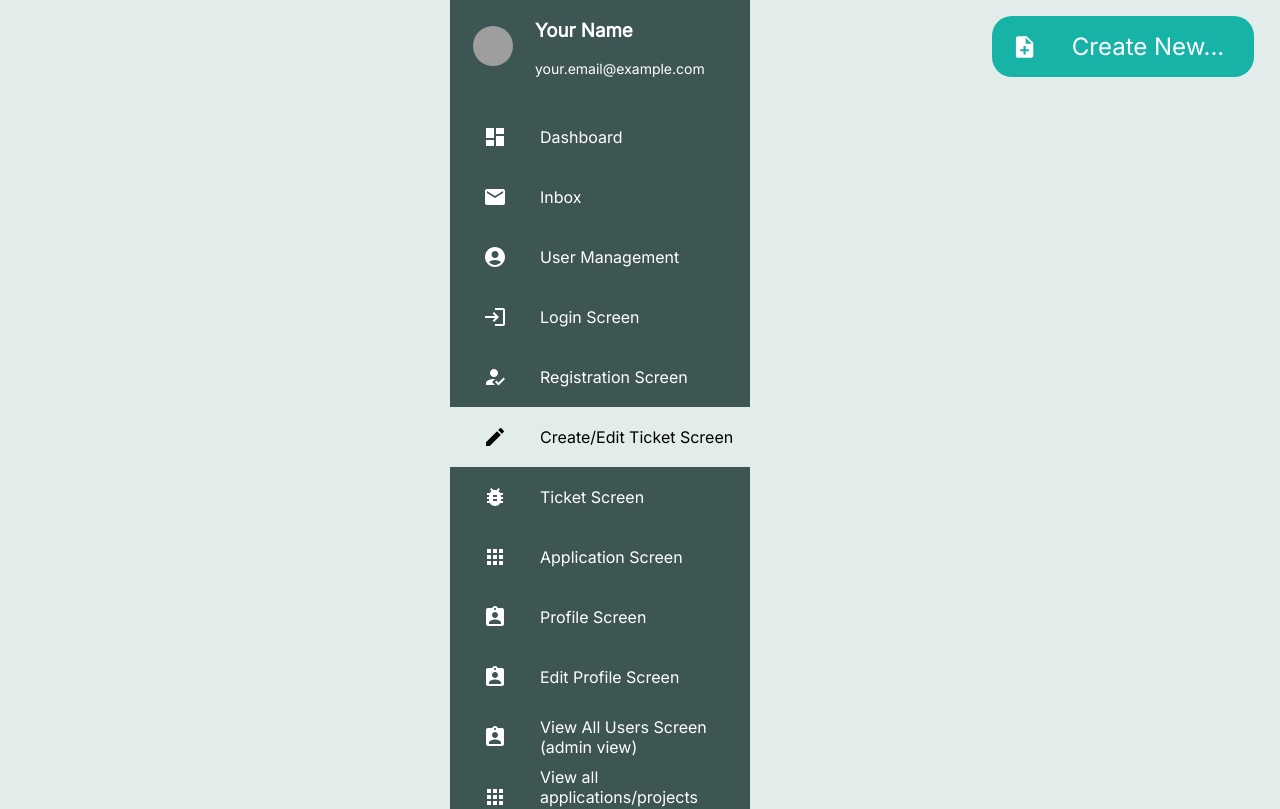
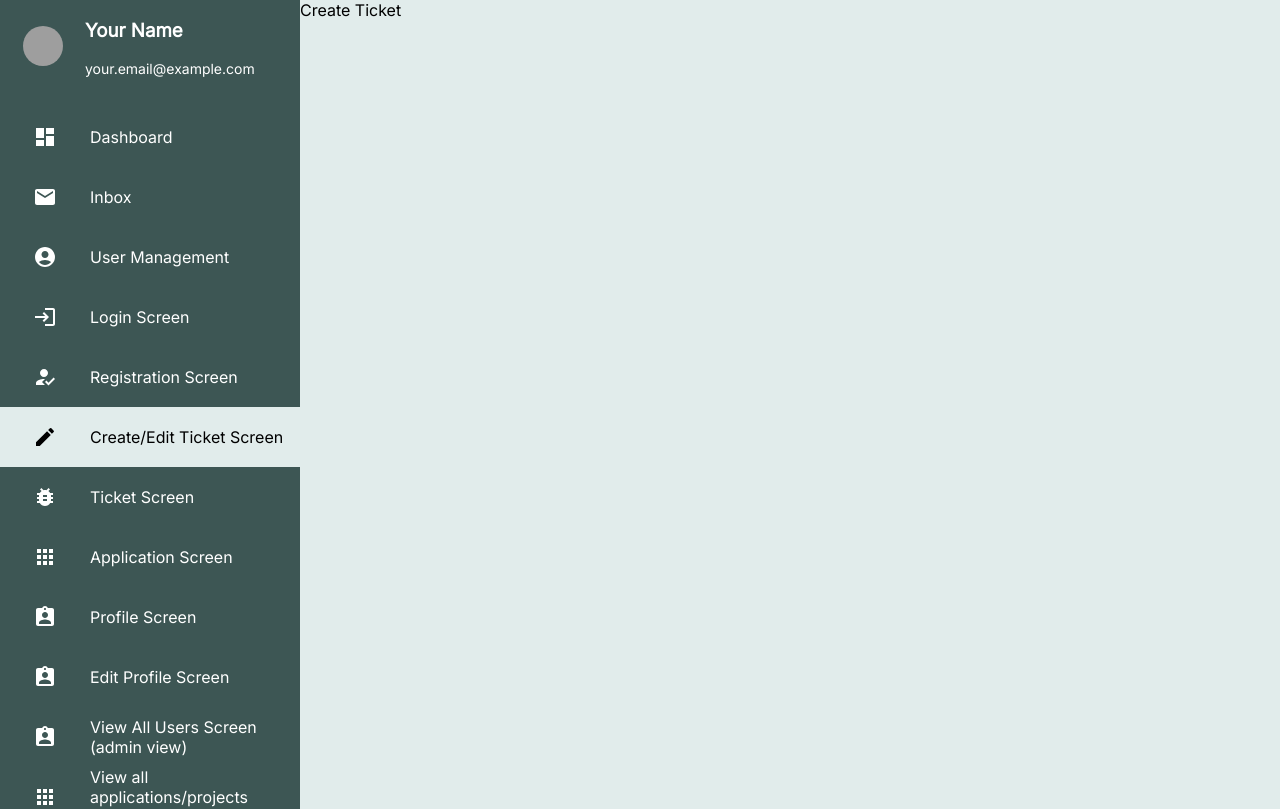
Before and after one commit to itsjustxtian/reactjs, a React (Create React App) app: page /create-edit in a window 1280 px wide. Shown: the top 809 px of the page. Built offline with nearby package versions, Linux system fonts and the light colour scheme; grey boxes are pictures that could not be loaded.

Commit message:
Edited app.css

```diff
--- a/src/App.css
+++ b/src/App.css
@@ -4,13 +4,13 @@
   width: 100%;
   height: 100%;
   background-color: #e1eceb;
-  display: flex; /* Use flex to create a horizontal layout */
+  /*display: flex; /* Use flex to create a horizontal layout */
 }
 
 .container {
   display: flex; /* Use flex to create a horizontal layout */
-  justify-content: center; /* Space evenly between the children */
-  align-items: center; /* Center the content vertically */
+  /*justify-content: center; /* Space evenly between the children */
+  /*align-items: center; /* Center the content vertically */
   width: 100%; /* Take the full width of the parent */
   max-width: 1200px; /* You can adjust the maximum width as needed */
 }
--- a/src/App.js
+++ b/src/App.js
@@ -19,6 +19,7 @@ import Settings from './components/Settings'
 import { Auth } from './components/auth/auth'
 import ViewApplications from './components/ViewApplications'
 import AddApplications from './components/UserMng/AddApplications';
+import Createticket from './components/CreateTicket'
 
 function App() {
   return (
@@ -32,7 +33,7 @@ function App() {
           <Route path='/usermanagement' element={<Usermanagement/>}/>
           <Route path='/loginscreen' element={<SignIn/>}/>
           <Route path='/registration' element={<SignIn/>}/>
-          <Route path='/create-edit' element={<Dashboard/>}/>
+          <Route path='/create-edit' element={<Createticket/>}/>
           <Route path='/showticket' element={<Viewticket/>}/>
           <Route path='/applications' element={<ViewApplications/>}/>
           <Route path='/profile' element={<Viewprofile/>}/>
--- a/src/components/CreateTicket.jsx
+++ b/src/components/CreateTicket.jsx
@@ -3,7 +3,7 @@ import React from 'react'
 const CreateTicket = () => {
   return (
     <div>
-
+      Create Ticket
     </div>
   )
 }
```
